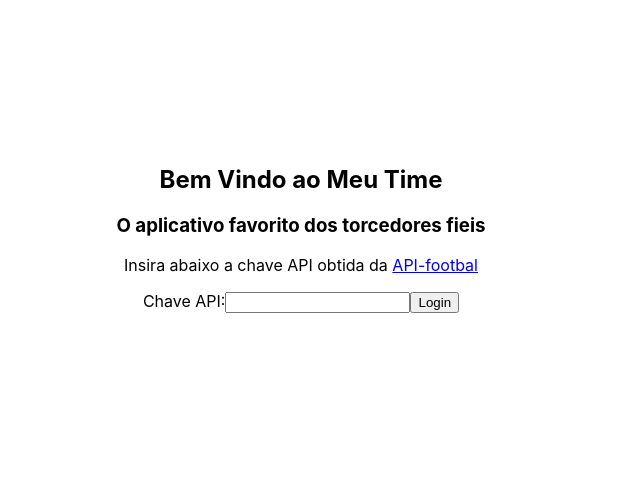
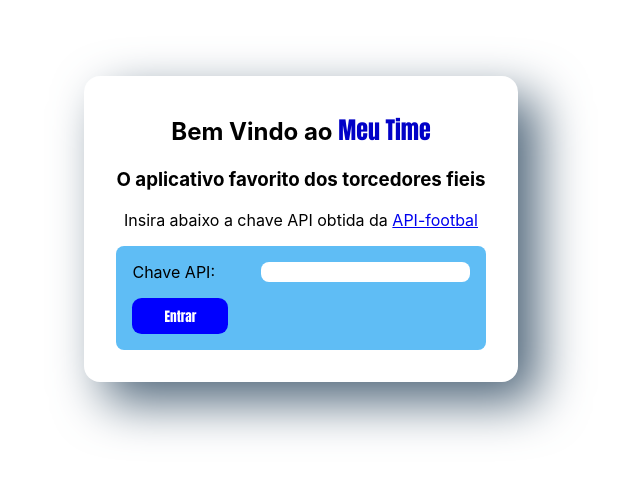
Before and after one commit to lucp770/Trade-Technology-Test, a React (Create React App) app: page / in a window 1280 px wide. Shown: the part 171-648 px from the top of the page, without its empty margins (339-979 px from the left). Built offline with nearby package versions, Linux system fonts and the light colour scheme.

Commit message:
adicionada tela de carregamento com MUI

```diff
--- a/package.json
+++ b/package.json
@@ -3,6 +3,9 @@
   "version": "0.1.0",
   "private": true,
   "dependencies": {
+    "@emotion/react": "^11.11.0",
+    "@emotion/styled": "^11.11.0",
+    "@mui/material": "^5.13.1",
     "@testing-library/jest-dom": "^5.16.5",
     "@testing-library/react": "^13.4.0",
     "@testing-library/user-event": "^13.5.0",
--- a/src/App.css
+++ b/src/App.css
@@ -7,3 +7,69 @@
 
   min-height: 100vh;
 }
+
+.main-container{
+  /* border: 1px solid gray; */
+  border-radius: 1rem;
+  padding: 1rem 2rem;
+  padding-bottom: 2rem;
+
+  box-shadow: 20px 20px 50px rgb(79, 102, 122);
+}
+
+.app-title{
+  color: rgb(1, 1, 199);
+  font-family:Impact, Haettenschweiler, 'Arial Narrow Bold', sans-serif;
+}
+
+.login-container{
+  display: flex;
+  flex-direction: column;
+  justify-content: right;
+  align-items: left;
+
+  background-color: rgba(94, 189, 245, 0.992);
+  padding: 1rem;
+  border-radius: .5rem;
+  /* padding-right: 1rem; */
+}
+
+.input-container{
+  display: flex;
+  align-items: center;
+  justify-content: space-between;
+}
+
+.input-container input{
+  border-radius: .5rem;
+  border: none;
+  padding: .15rem 1rem;
+}
+
+.input-container input:focus{
+  outline: none;
+
+
+}
+.login-btn{
+  width: 6rem;
+
+  border: none;
+  background-color: blue;
+  padding: .5rem 1rem;
+  border-radius: .6rem;
+
+  color: white;
+  font-weight: bold;
+  font-family: Impact, Haettenschweiler, 'Arial Narrow Bold', sans-serif;
+  transition: background-color .5s ease;
+  transition: width .25s ease-in;
+  margin-top: 1rem;
+}
+
+.login-btn:hover{
+  filter: brightness(1.9);
+  opacity: 2;
+  cursor: pointer;
+  width: 8rem;
+}
--- a/src/Components/Login.tsx
+++ b/src/Components/Login.tsx
@@ -1,7 +1,10 @@
-import React, {useRef} from 'react';
+import React, {useRef, useState, useEffect} from 'react';
+import { Backdrop } from '@mui/material';
+import CircularProgress from '@mui/material/CircularProgress';
 
+async function APIKeyValid(apikey: string, userVerification:any, apiKeyDefinition:any, setLoading:any){
 
-async function APIKeyValid(apikey: string, userVerification:any, apiKeyDefinition:any){
+    setLoading(true);
 
     let myHeaders = new Headers();
     myHeaders.append("x-rapidapi-key", apikey);
@@ -21,9 +24,11 @@ async function APIKeyValid(apikey: string, userVerification:any, apiKeyDefinitio
     console.log({resultado});
 
     if(resultado.results ==1){
+        setLoading(false);
         apiKeyDefinition(apikey);
         userVerification(true);
     }else{
+        setLoading(false);
         alert('chave API invalida');
         userVerification(false);
     }
@@ -32,27 +37,35 @@ async function APIKeyValid(apikey: string, userVerification:any, apiKeyDefinitio
 function Login(props:any){
     //cria uma referencia para o input usado para digitar a chave API.
     const {userVerification, apiKeyDefinition} = props;
+    const [Loading, setLoading] = useState(false);
 
     const apiKeyInput:any = useRef();
 
     return(
-        <div className="login-container">
+        <>
+        <div className="main-container">
 
-            <h2> Bem Vindo ao Meu Time</h2>
+            <h2> Bem Vindo ao <span className='app-title'>Meu Time</span></h2>
+            <h3>O aplicativo favorito dos torcedores fieis</h3>
 
-            <h3>O aplicativo favorito dos torcedores fieis</h3>
-            <p>
-                Insira abaixo a chave API obtida da <a href='https://www.api-football.com/documentation-v3'>API-footbal</a>
+            <p>Insira abaixo a chave API obtida da <a href='https://www.api-football.com/documentation-v3'>API-footbal</a>
             </p>
 
             <div className='login-container'>
 
-                <label htmlFor="api-key-input">Chave API:</label>
-                <input type='text' ref={apiKeyInput} />
-                <button className='login-btn' onClick={()=>{APIKeyValid(apiKeyInput.current.value, userVerification, apiKeyDefinition)}}>Login</button>
+                <div className="input-container">
+                    <label htmlFor="api-key-input">Chave API:</label>
+                    <input type='text' ref={apiKeyInput} />
+                </div>
 
+                <button className='login-btn' onClick={()=>{APIKeyValid(apiKeyInput.current.value, userVerification, apiKeyDefinition, setLoading)}}>Entrar</button>
             </div>
         </div>
+        {Loading?
+        <Backdrop sx={{ color: '#fff', zIndex: (theme) => theme.zIndex.drawer + 1 }} open >
+            <CircularProgress color="inherit" />
+        </Backdrop> :null  }
+        </>
     )
 }
 
```
Also changed, not shown: 1 other file (tests, documents, lock files or other folders).
